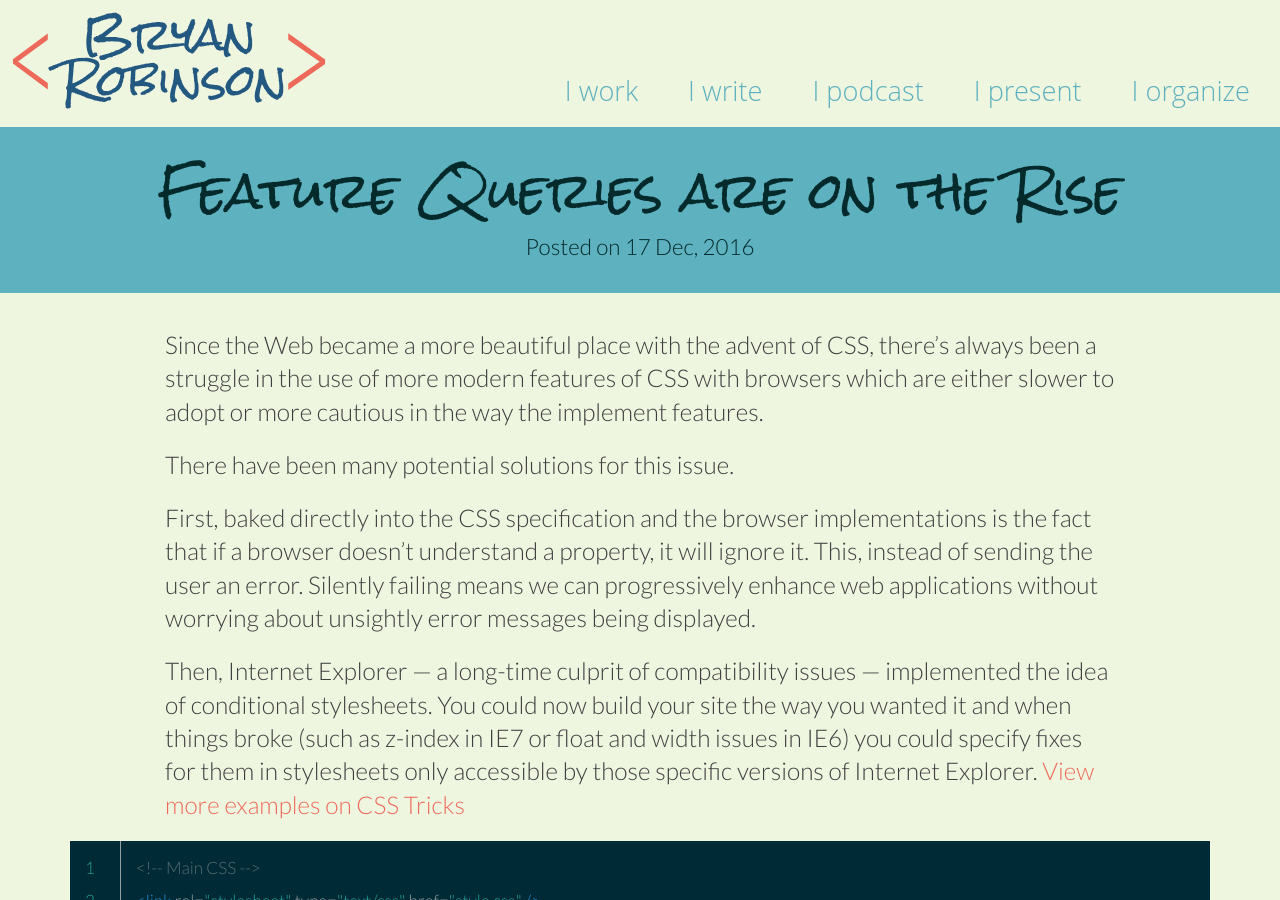
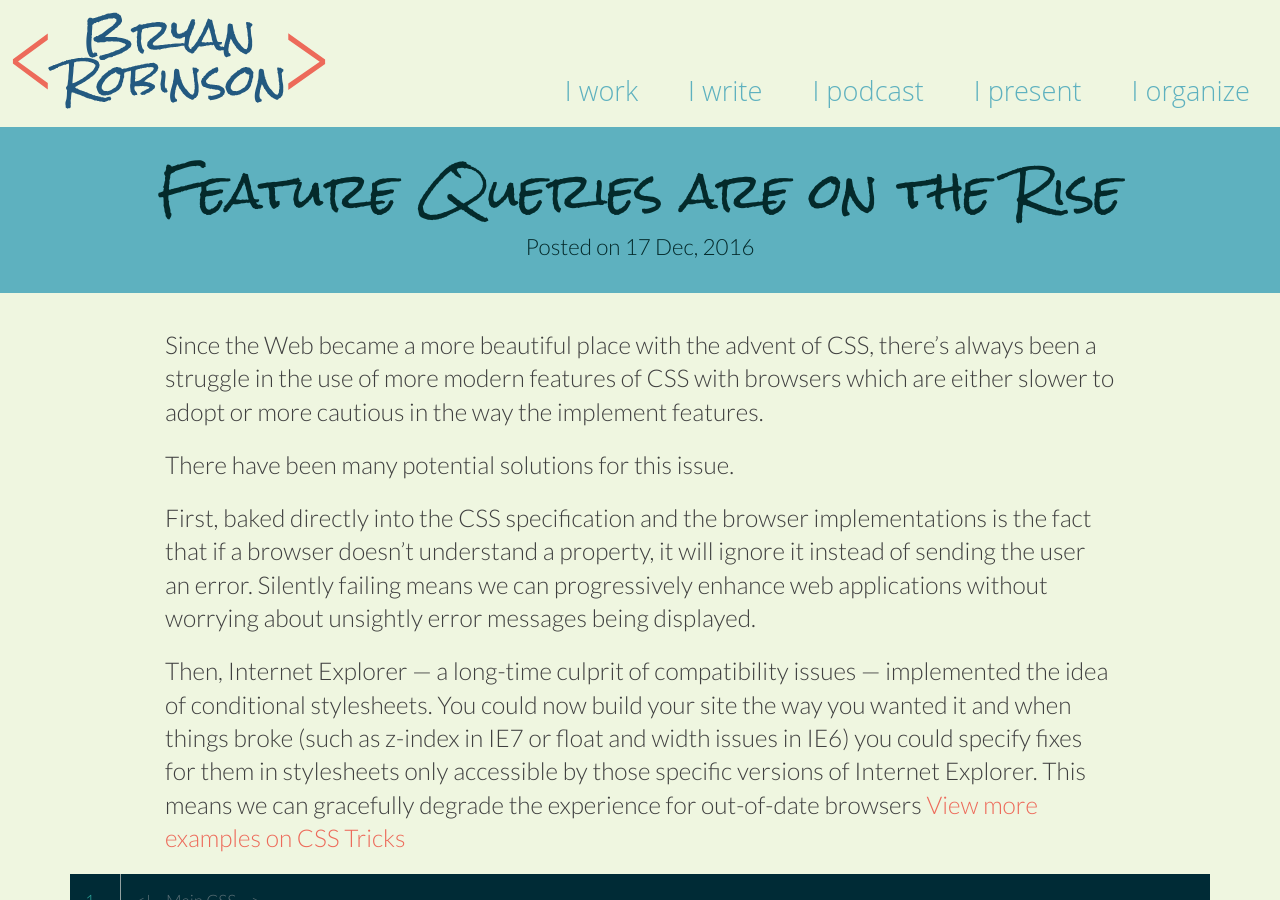
Before and after one commit to erquhart/jekyll-portfolio, a Jekyll site: the page built from _posts/2016-12-17-feature-queries-on-the-rise.markdown, in a window 1280 px wide and 900 px high. Built offline with Jekyll 4.4.1, drawn with Linux system fonts in a browser that asks for light colours; comment, search, counter and statistics services are not loaded.

Commit message:
Feature Query Post Language tweaks

```diff
--- a/_posts/2016-12-17-feature-queries-on-the-rise.markdown
+++ b/_posts/2016-12-17-feature-queries-on-the-rise.markdown
@@ -17,9 +17,9 @@ Since the Web became a more beautiful place with the advent of CSS, there’s al
 
 There have been many potential solutions for this issue.
 
-First, baked directly into the CSS specification and the browser implementations is the fact that if a browser doesn’t understand a property, it will ignore it. This, instead of sending the user an error. Silently failing means we can progressively enhance web applications without worrying about unsightly error messages being displayed.
+First, baked directly into the CSS specification and the browser implementations is the fact that if a browser doesn’t understand a property, it will ignore it instead of sending the user an error. Silently failing means we can progressively enhance web applications without worrying about unsightly error messages being displayed.
 
-Then, Internet Explorer — a long-time culprit of compatibility issues — implemented the idea of conditional stylesheets. You could now build your site the way you wanted it and when things broke (such as z-index in IE7 or float and width issues in IE6) you could specify fixes for them in stylesheets only accessible by those specific versions of Internet Explorer. [View more examples on CSS Tricks](https://css-tricks.com/how-to-create-an-ie-only-stylesheet/)
+Then, Internet Explorer — a long-time culprit of compatibility issues — implemented the idea of conditional stylesheets. You could now build your site the way you wanted it and when things broke (such as z-index in IE7 or float and width issues in IE6) you could specify fixes for them in stylesheets only accessible by those specific versions of Internet Explorer. This means we can gracefully degrade the experience for out-of-date browsers [View more examples on CSS Tricks](https://css-tricks.com/how-to-create-an-ie-only-stylesheet/)
 
 {% highlight html linenos %}
 <!-- Main CSS -->
```
